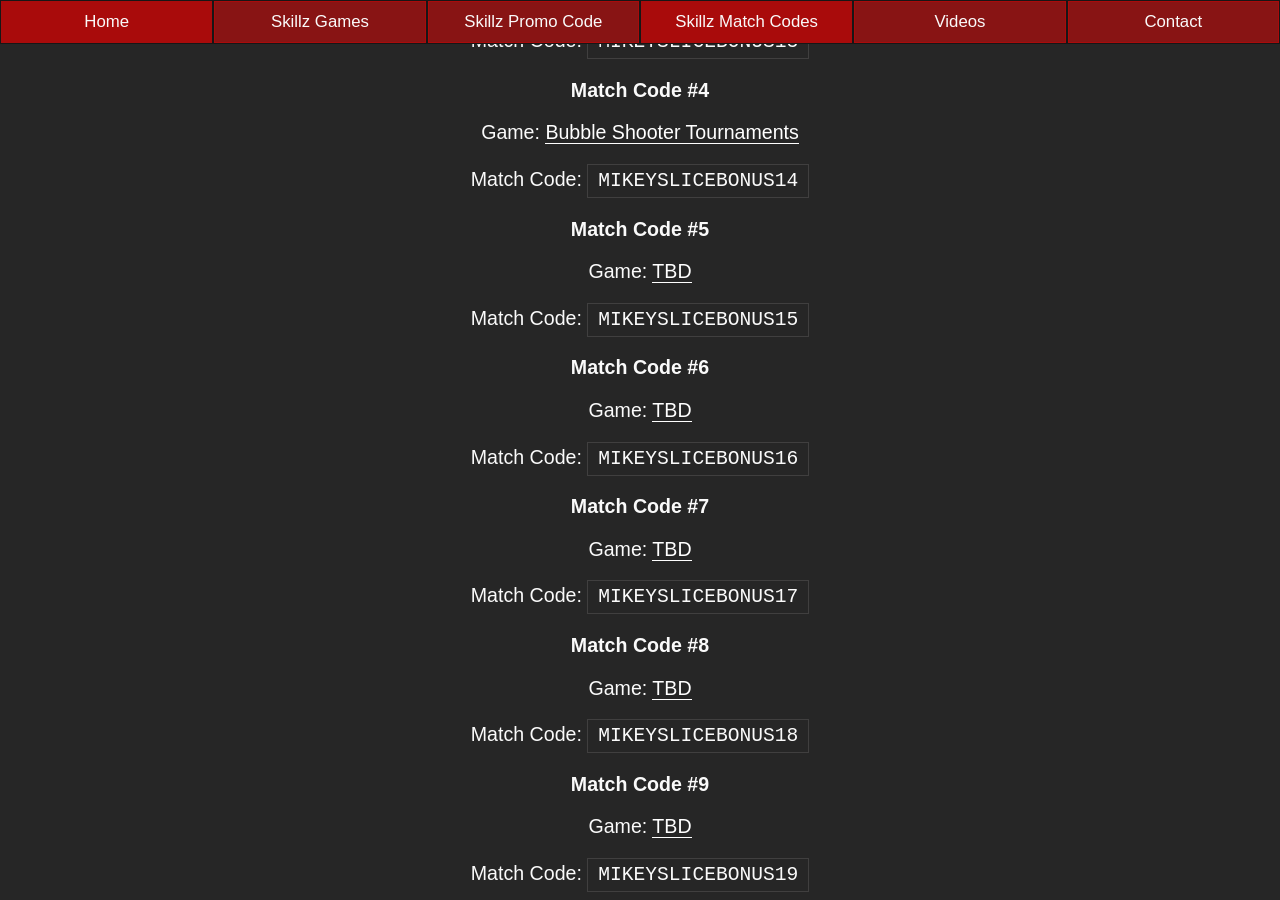
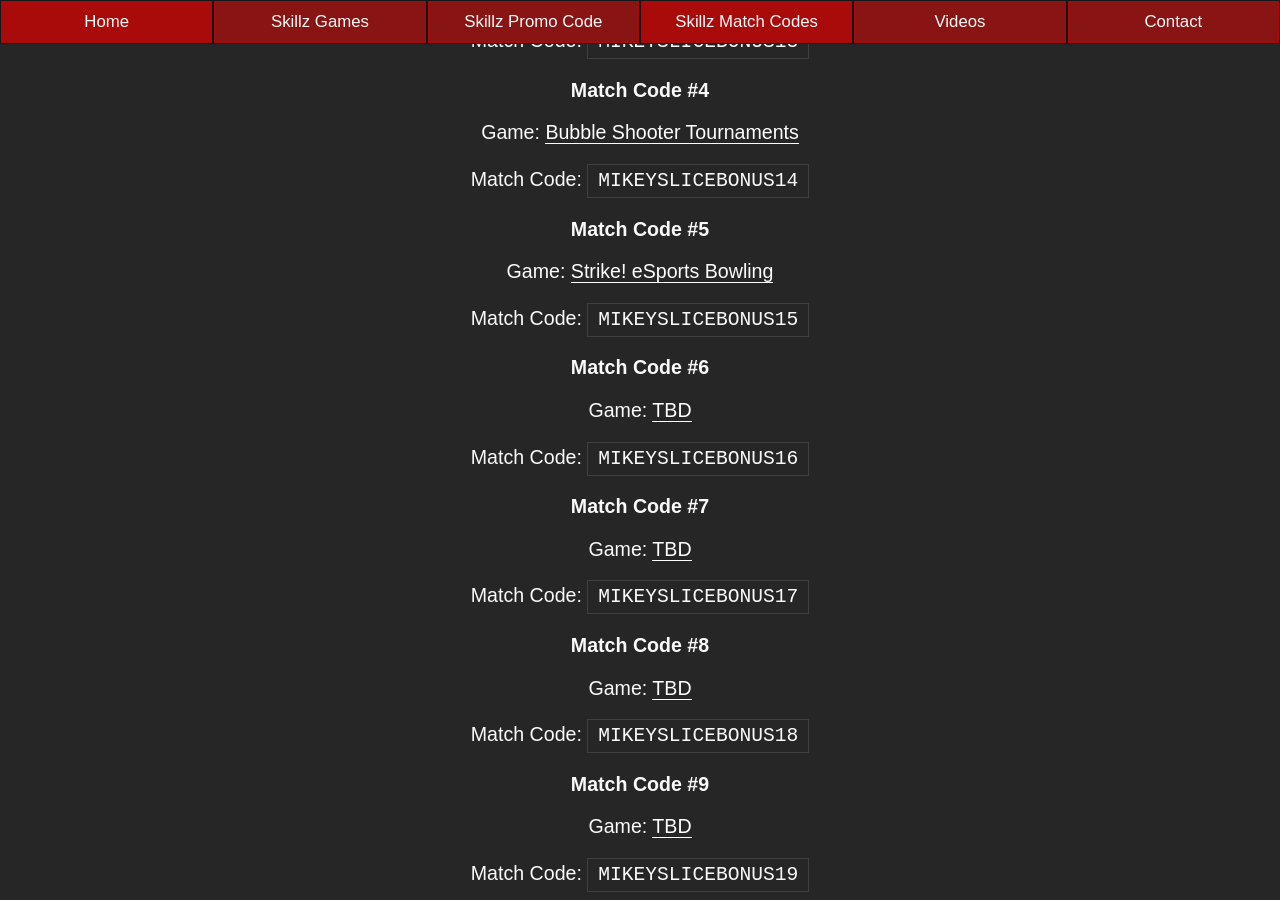
Before and after one commit to mikeyslice/esports-medium, a Jekyll site: the page built from skillz-match-codes.md, in a window 1280 px wide and 900 px high, scrolled down 6618 px. Built offline with Jekyll 4.4.1, drawn with Linux system fonts in a browser that asks for light colours.

Commit message:
Update Skillz Match Codes “skillz-match-codes”

```diff
--- a/_includes/pages/skillz-match-codes.html
+++ b/_includes/pages/skillz-match-codes.html
@@ -255,7 +255,7 @@
 
 <h3>Match Code #5</h3>
 
-<p>Game: <a href="/skillz-games/">TBD</a><p>
+<p>Game: <a href="/skillz-games/">Strike! eSports Bowling</a><p>
 
 <p>Match Code: <code>MIKEYSLICEBONUS15</code><p>
 
```
